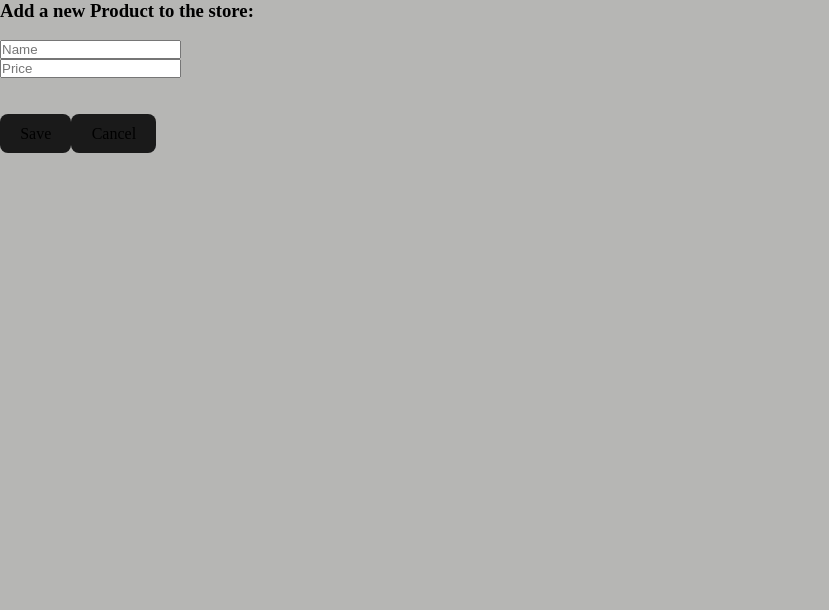
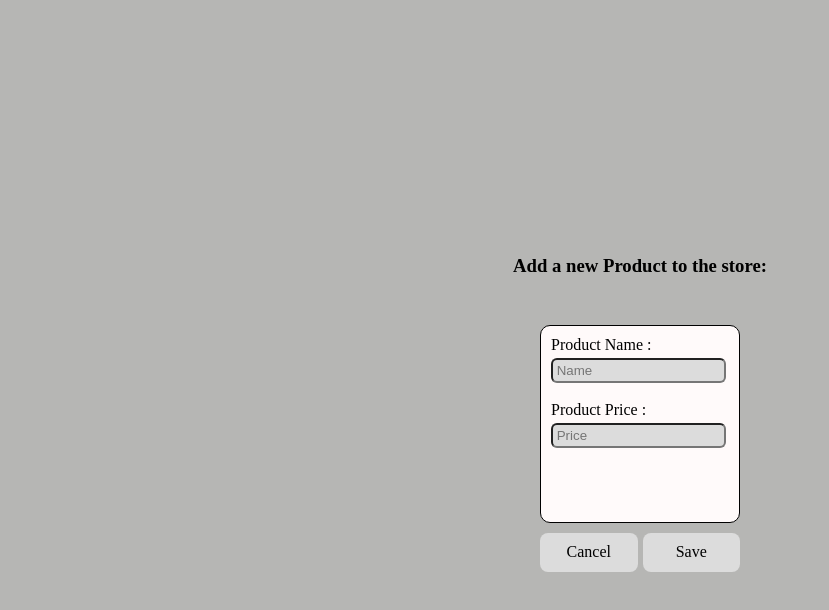
Before and after one commit to Diana-Breik/online-Shopping-Site, a React (Vite) app in the folder frontend/: page /products/add in a window 1280 px wide. Shown: the top 610 px of the page, without its empty margins (0-829 px from the left). Built offline with nearby package versions, Linux system fonts and the light colour scheme; no server answers.

Commit message:
Add styling for the task(Add new product)

```diff
--- a/frontend/src/AddNewProductPage.tsx
+++ b/frontend/src/AddNewProductPage.tsx
@@ -1,6 +1,7 @@
 import {ChangeEvent, FormEvent, useState} from "react";
 import {useNavigate} from "react-router-dom";
 import {NewProduct} from "./Types.ts";
+import './App.css'
 
 type Props = {
     addNewProductMethod : (newProduct : NewProduct) => void
@@ -40,19 +41,24 @@ export default function AddNewProductPage(props: Props) {
 
 }
 return(
-    <>
-        <h3>Add a new Product to the store:</h3><br/>
+    <div className="addProductPage">
+
+        <h3 className="titleAddProduct">Add a new Product to the store:</h3><br/>
         <form onSubmit={saveNewProduct}>
-            <input value={name} required={true} onChange={onNameChange} placeholder="Name"/>
+            <div className="addProductForm">
+            <label>Product Name    :</label><br/><input value={name} required={true} onChange={onNameChange} placeholder=" Name"/>
             <br/>
-            <input value={enteredPrice} required={true} onChange={onPriceChange} placeholder="Price"/>
+            <label>Product Price   :</label><br/><input value={enteredPrice} required={true} onChange={onPriceChange} placeholder=" Price"/>
             <br/>
             {warningMessageToUser && <p>This Value is NOT a number</p>}
-            <br/><br/>
-            <button>Save</button>
-            <button onClick ={() => navigate("/")} type="button">Cancel</button>
+            <br/>
+            </div>
+            <div className="addProductPageButtons">
+            <button  className="cancelButtonForAddProductPage" onClick ={() => navigate("/")} type="button">Cancel</button>
+            <button className="saveButtonForAddProductPage">Save</button>
+            </div>
         </form>
 
-    </>
+    </div>
 )
 }
--- a/frontend/src/App.css
+++ b/frontend/src/App.css
@@ -39,7 +39,7 @@
   display: flex;
   justify-content: flex-end; /* Navigation oben rechts ausrichten */
   align-items: flex-start;
-  position: absolute; /* Position auf absolut setzen */
+  position: absolute;
   top: 0; /* Oben ausrichten */
   right: 0; /* Rechts ausrichten */
   margin: 8px;
@@ -206,3 +206,49 @@
   margin: 0 auto; /* Zentriere das Element horizontal auf der Seite */
   font-size: 23px;
 }
+.addProductPage{
+  display: flex;
+  flex-direction: column;
+  align-items: center;
+  justify-content: center;
+  height: 100vh;
+}
+.titleAddProduct{
+  text-align: center;
+  margin-bottom: 30px;
+}
+.addProductForm{
+  text-align: left;
+  border: 1px solid black;
+  background-color: snow;
+  border-radius: 10px;
+  padding: 10px;
+  height: 90%;
+  width: 200px;
+}
+.addProductForm input{
+  margin-top: 4px;
+  margin-bottom: 18px;
+  background-color: gainsboro;
+  border-radius: 6px;
+  height: 25px;
+  width: 175px;
+}
+.addProductPageButtons {
+  display: flex;
+  justify-content: space-between;
+  width: 100%;
+  max-width: 400px;
+  margin-top: 10px;
+}
+
+.cancelButtonForAddProductPage {
+  flex: 1;
+  margin-right: 5px;
+  background-color: gainsboro;
+}
+
+.saveButtonForAddProductPage {
+  flex: 1;
+  background-color: gainsboro;
+}
```
